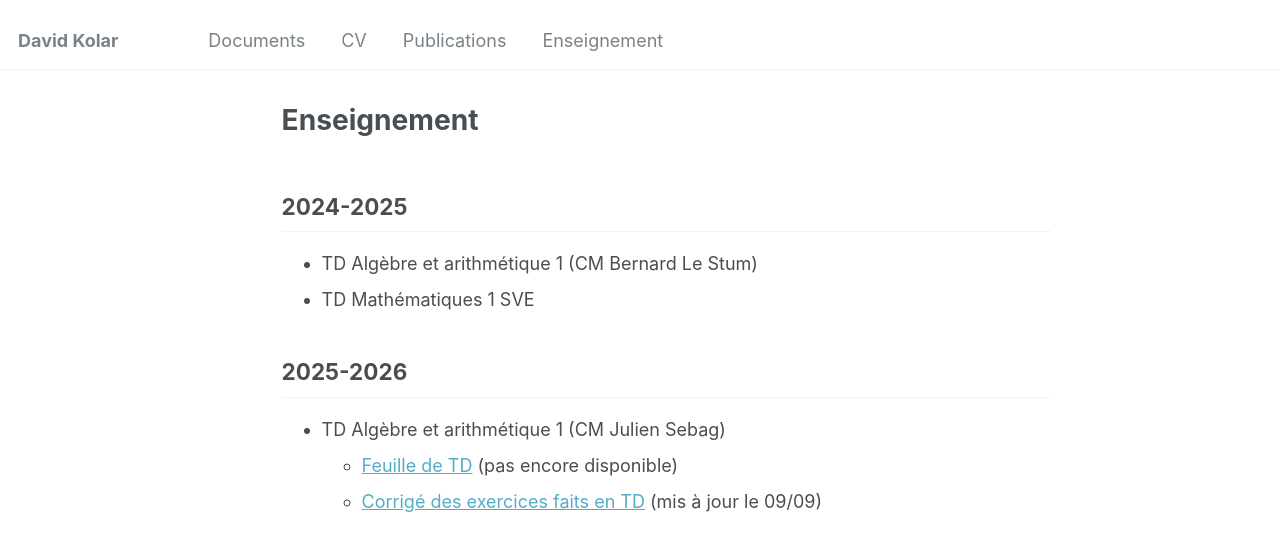
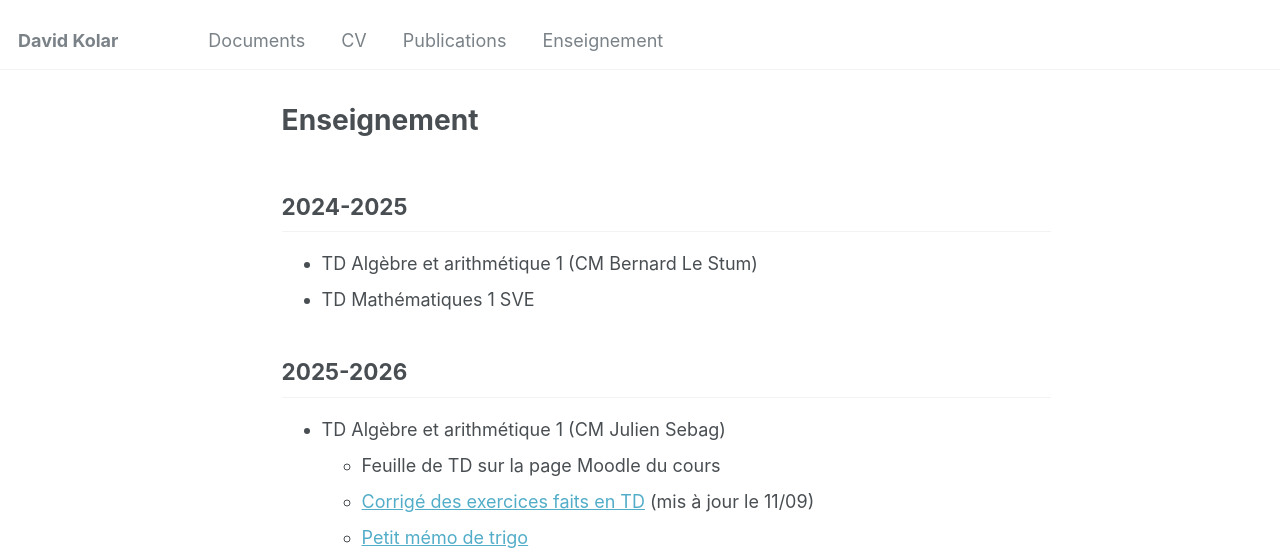
Before and after one commit to dakolar/dakolar.github.io, a Jekyll site: the page built from _pages/enseignement.md, in a window 1280 px wide and 1003 px high, cut to the strip 0-556 px from the top of the window. Built offline with Jekyll 4.4.1, drawn with Linux system fonts in a browser that asks for light colours.

Commit message:
TD2, memo trigo

```diff
--- a/_pages/enseignement.md
+++ b/_pages/enseignement.md
@@ -14,6 +14,7 @@ author_profile: false
 ---------
 
 * TD Algèbre et arithmétique 1 (CM Julien Sebag)
-    * [Feuille de TD](/files/enseignement/ar1-2025.pdf) (pas encore disponible)
-    * [Corrigé des exercices faits en TD](/files/enseignement/ar1-2025-solution.pdf) (mis à jour le 09/09)
+    * Feuille de TD sur la page Moodle du cours
+    * [Corrigé des exercices faits en TD](/files/enseignement/ar1-2025-solution.pdf) (mis à jour le 11/09)
+    * [Petit mémo de trigo](/files/enseignement/memo.pdf)
 <!--* TD Mathématiques 1 SVE ([Page Moodle de l'UE](https://foad.univ-rennes.fr/enrol/index.php?id=14623))-->
```
Also changed, not shown: 1 other file.
